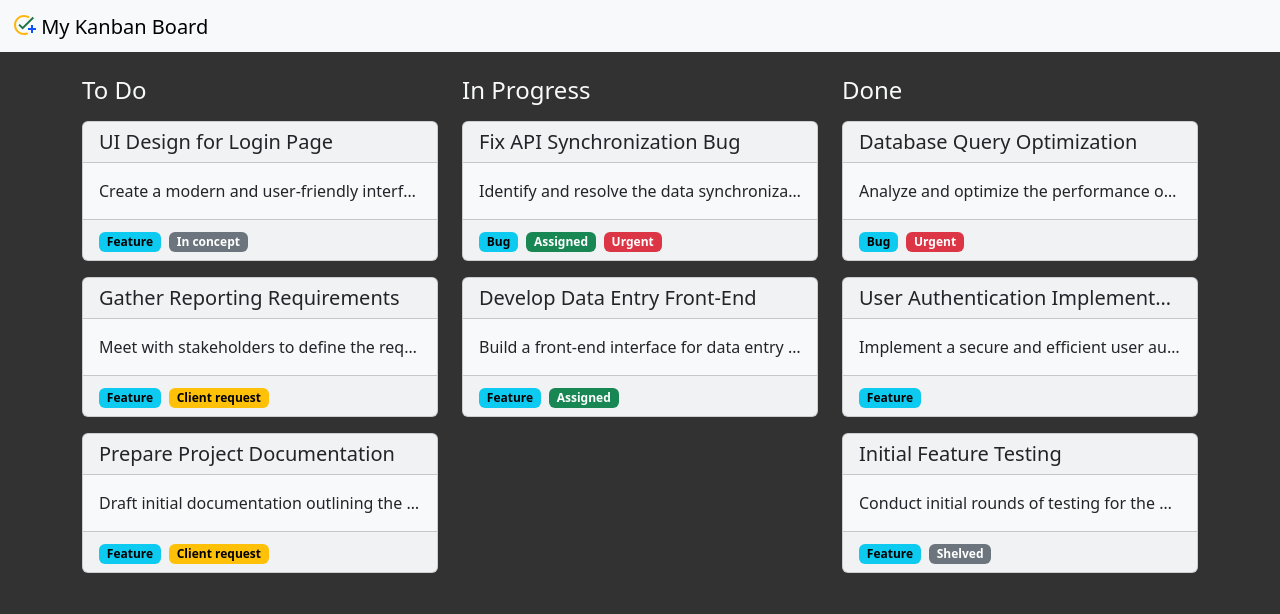
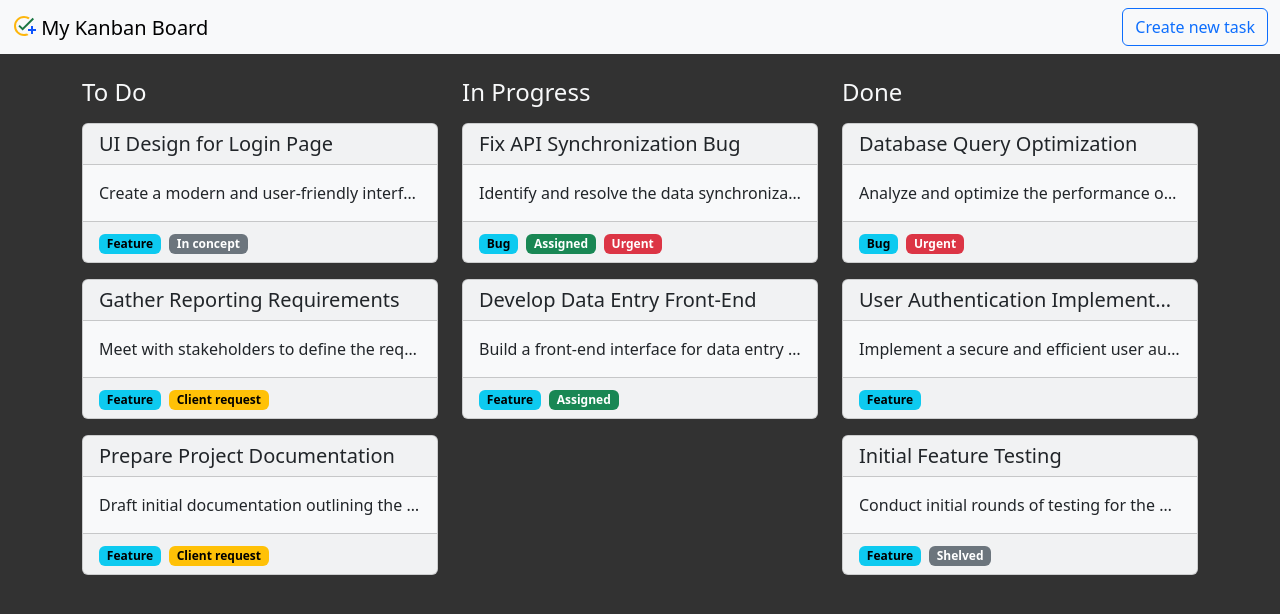
Before and after one commit to kelmrobert/kanban, a Vue app: page / in a window 1280 px wide. Shown: the top 614 px of the page. Built offline with nearby package versions, Linux system fonts and the light colour scheme.

Commit message:
Add button to open modal

```diff
--- a/src/components/Header.vue
+++ b/src/components/Header.vue
@@ -27,7 +27,7 @@ defineProps({
                 {{ title }}
             </span>
 
-            <!-- TODO: button -->
+            <button :id=BUTTON_TOGGLE_MODAL_ID class="btn btn-outline-primary">Create new task</button>
         </div>
     </nav>
 </template>x
```
